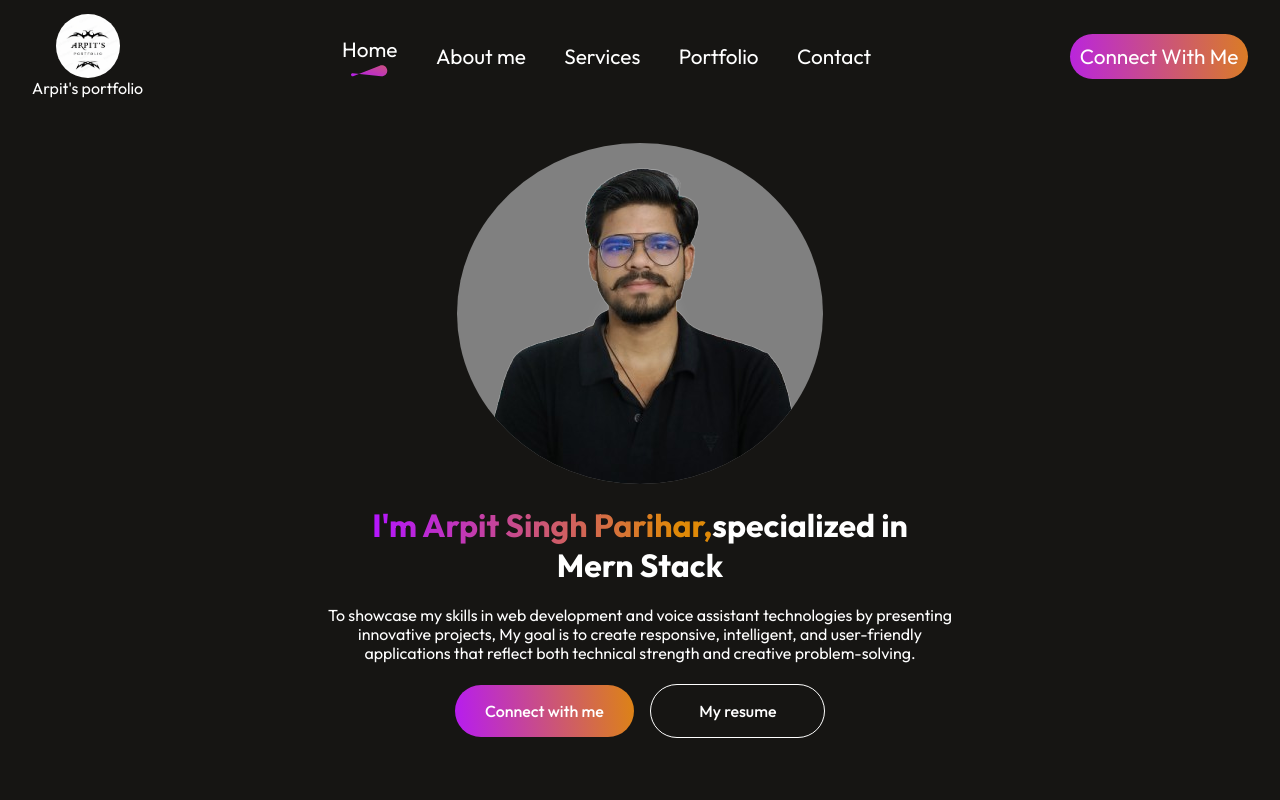
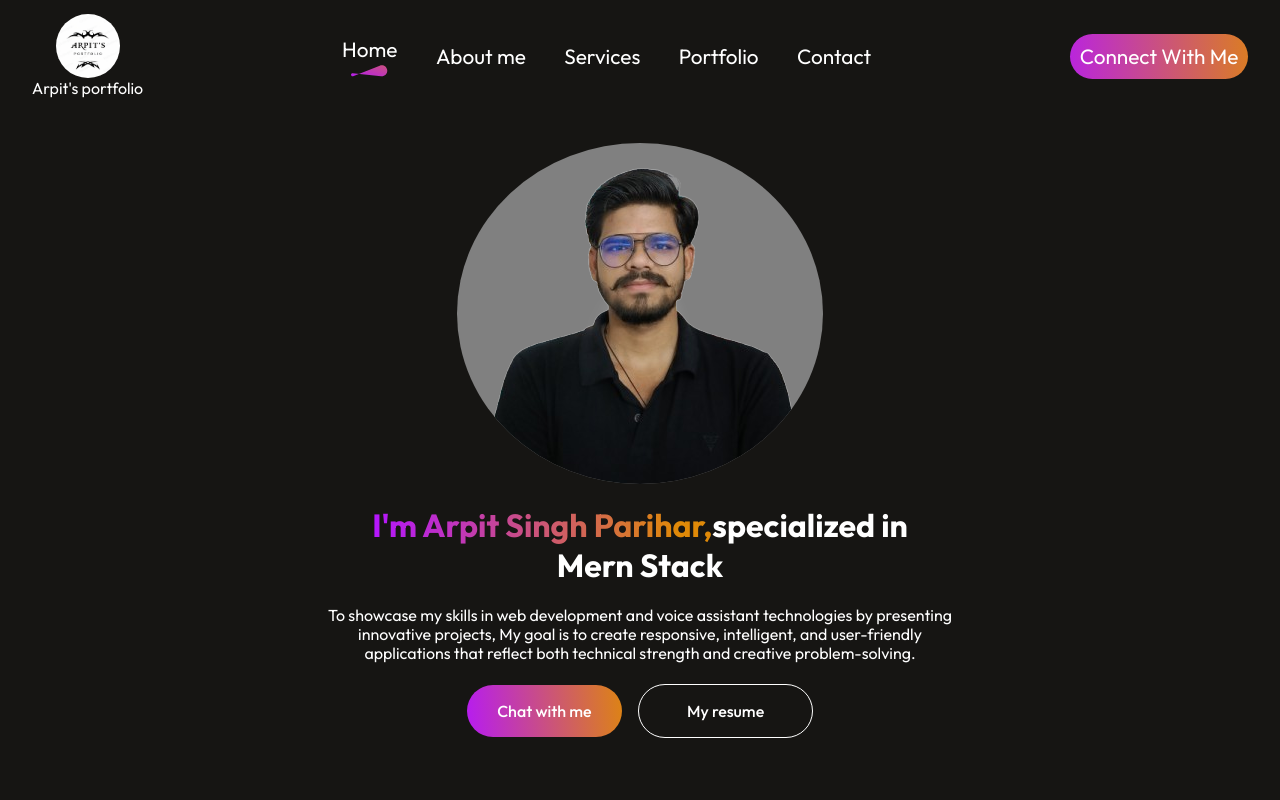
Before and after one commit to ArpitSinghParihar/My-Portfolio, a React (Vite) app: page / in a window 1280 px wide. Shown: the top 800 px of the page. Built offline with nearby package versions, Linux system fonts and the light colour scheme.

Commit message:
Adding whatsapp feature

```diff
--- a/src/Components/Hero/Hero.css
+++ b/src/Components/Hero/Hero.css
@@ -84,3 +84,7 @@
         margin-bottom: 2rem;
     }
 }
+a{
+    text-decoration: none;
+    color: white;
+}
--- a/src/Components/Hero/Hero.jsx
+++ b/src/Components/Hero/Hero.jsx
@@ -11,7 +11,9 @@ const Hero = () => {
             <p>To showcase my skills in web development and voice assistant technologies by presenting innovative projects, My goal is to create responsive, intelligent, and user-friendly applications that reflect both technical strength and creative problem-solving.
             </p>
             <div className="hero-action">
-                <div className="hero-connect"><AnchorLink className='anchor-link' offset={50} href='#contact'>Connect with me</AnchorLink></div>
+                <a href="https://wa.me/919691380973" target="_blank" rel="noopener noreferrer">
+                    <div className="hero-connect">Chat with me</div>
+                </a>
                 <div className="hero-resume"><AnchorLink className='anchor-link' offset={50} href='#resume'>My resume</AnchorLink></div>
             </div>
         </div>
--- a/src/Components/Resume/Resume.jsx
+++ b/src/Components/Resume/Resume.jsx
@@ -13,7 +13,7 @@ const Resume = () => {
                 <iframe src={resume_img} title="Resume" className="resume-frame"></iframe>
             </div>
             {/* <img className='resume-img' src={resume_img} alt="" /> */}
-            <div className="resume-button">
+            <div id='resume' className="resume-button">
                 <a
                     href={resume_img}
                     target="_blank"
```
